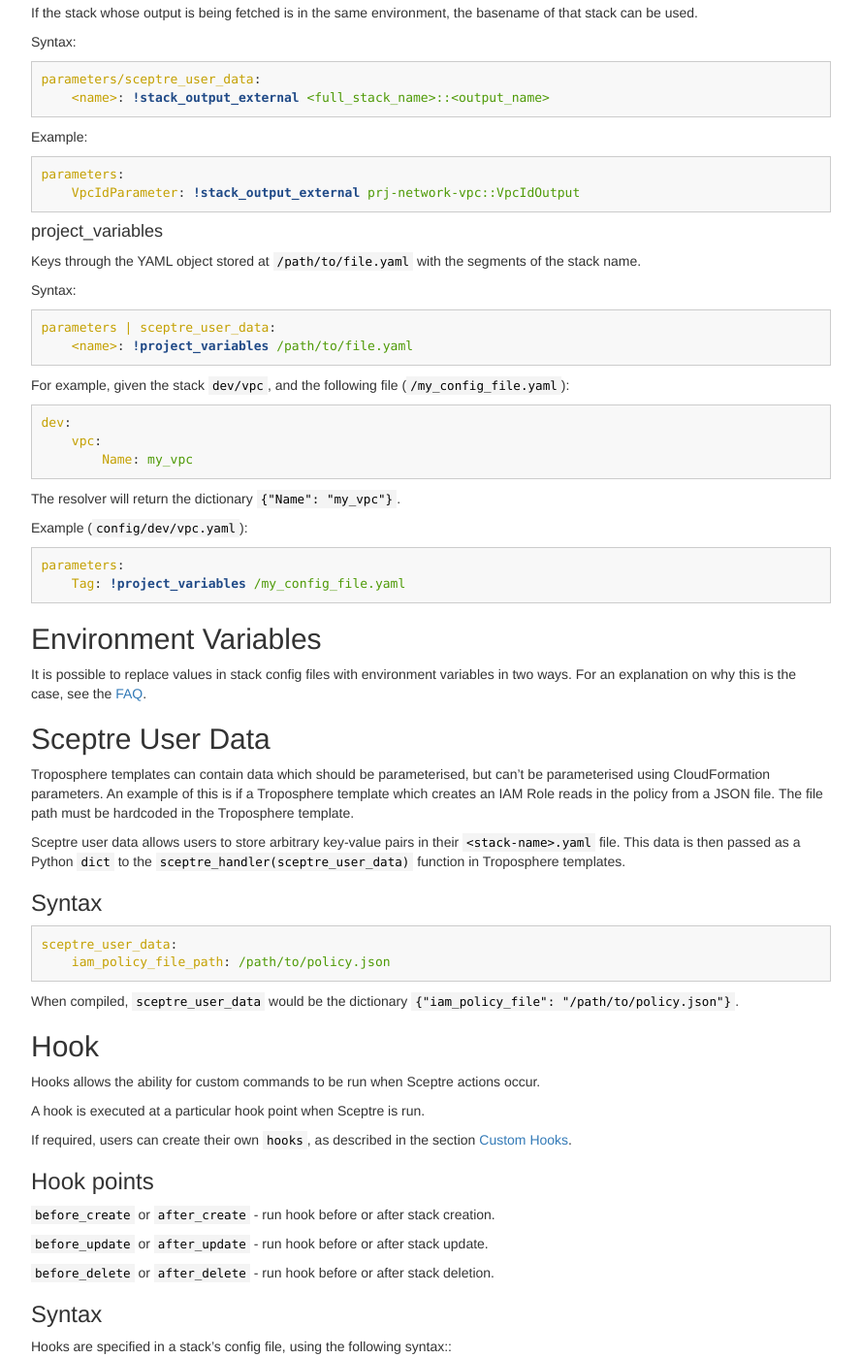
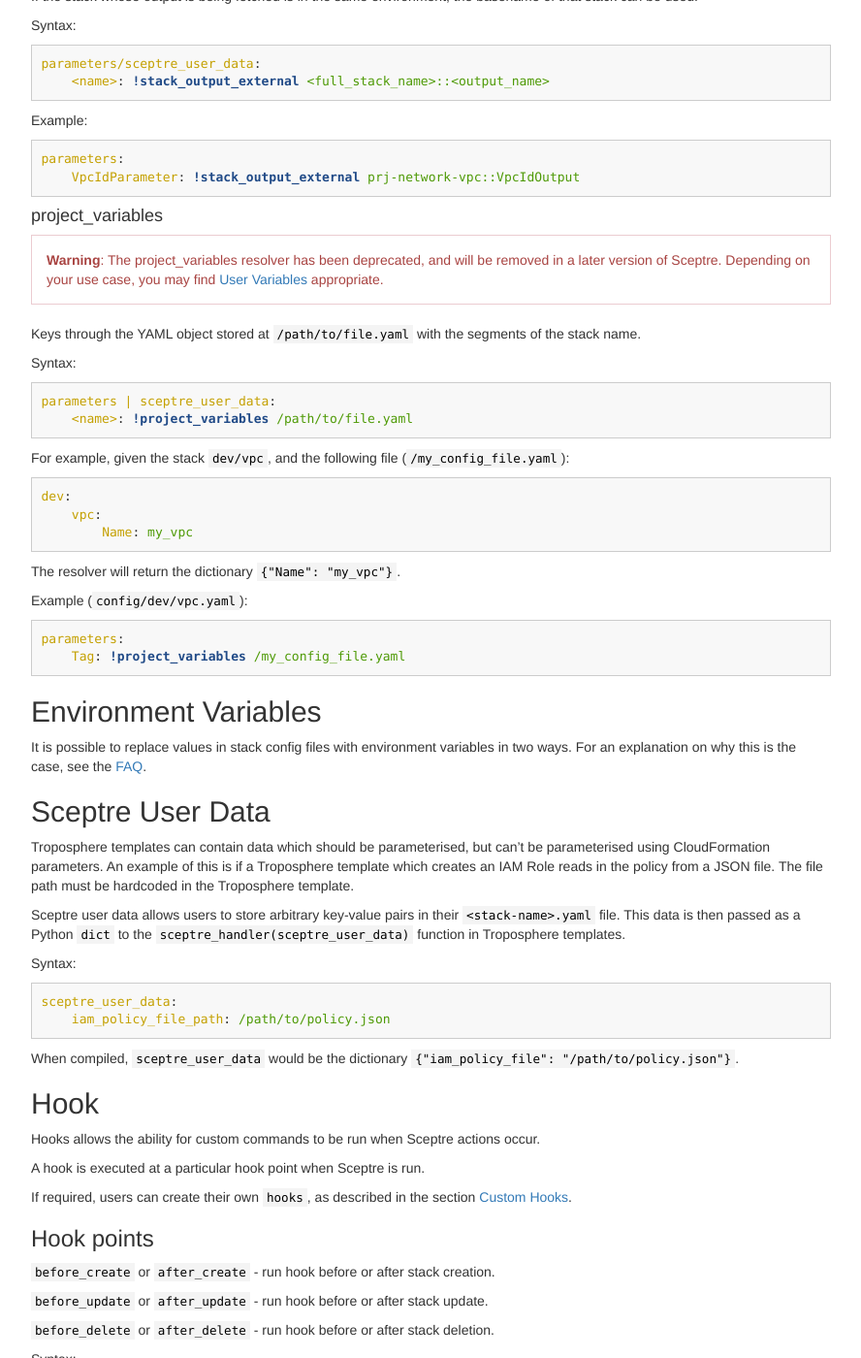
Before and after one commit to Sceptre/sceptre, a Jekyll site: the page built from website/docs/stack_config.md, in a window 1280 px wide and 1400 px high, scrolled down 3853 px. Shown: the whole window at 97% size, without its empty margins (338-1226 px from the left). Built offline with Jekyll 4.4.1, drawn with Linux system fonts in a browser that asks for light colours; some web fonts are replaced; our own code applies the rules of GitHub Pages for plain Markdown files; some of the changed text lies outside the part shown.

````diff
--- a/website/docs/stack_config.md
+++ b/website/docs/stack_config.md
@@ -133,7 +133,7 @@ Sceptre implements resolvers, which can be used to resolve a value of a CloudFor
 
 If required, users can create their own resolvers, as described in the section on [Custom Resolvers](/docs/advanced_patterns#custom-resolvers).
 
-### Syntax
+Syntax:
 
 ```yaml
 parameters:
@@ -227,6 +227,10 @@ parameters:
 
 #### project_variables
 
+<div class="alert alert-danger">
+<strong>Warning</strong>: The project_variables resolver has been deprecated, and will be removed in a later version of Sceptre. Depending on your use case, you may find <a href="/docs/environment_config#var">User Variables</a> appropriate.
+</div>
+
 Keys through the YAML object stored at `/path/to/file.yaml` with the segments of the stack name.
 
 Syntax:
@@ -265,7 +269,7 @@ Troposphere templates can contain data which should be parameterised, but can't
 
 Sceptre user data allows users to store arbitrary key-value pairs in their `<stack-name>.yaml` file. This data is then passed as a Python `dict` to the `sceptre_handler(sceptre_user_data)` function in Troposphere templates.
 
-### Syntax
+Syntax:
 
 ```yaml
 sceptre_user_data:
@@ -293,9 +297,9 @@ If required, users can create their own `hooks`, as described in the section [Cu
 `before_delete` or `after_delete` - run hook before or after stack deletion.
 
 
-### Syntax
+Syntax:
 
-Hooks are specified in a stack's config file, using the following syntax::
+Hooks are specified in a stack's config file, using the following syntax:
 
 ```yaml
 hooks:
````
Also changed, not shown: website/Gemfile (+4 -7 lines), website/Gemfile.lock.
